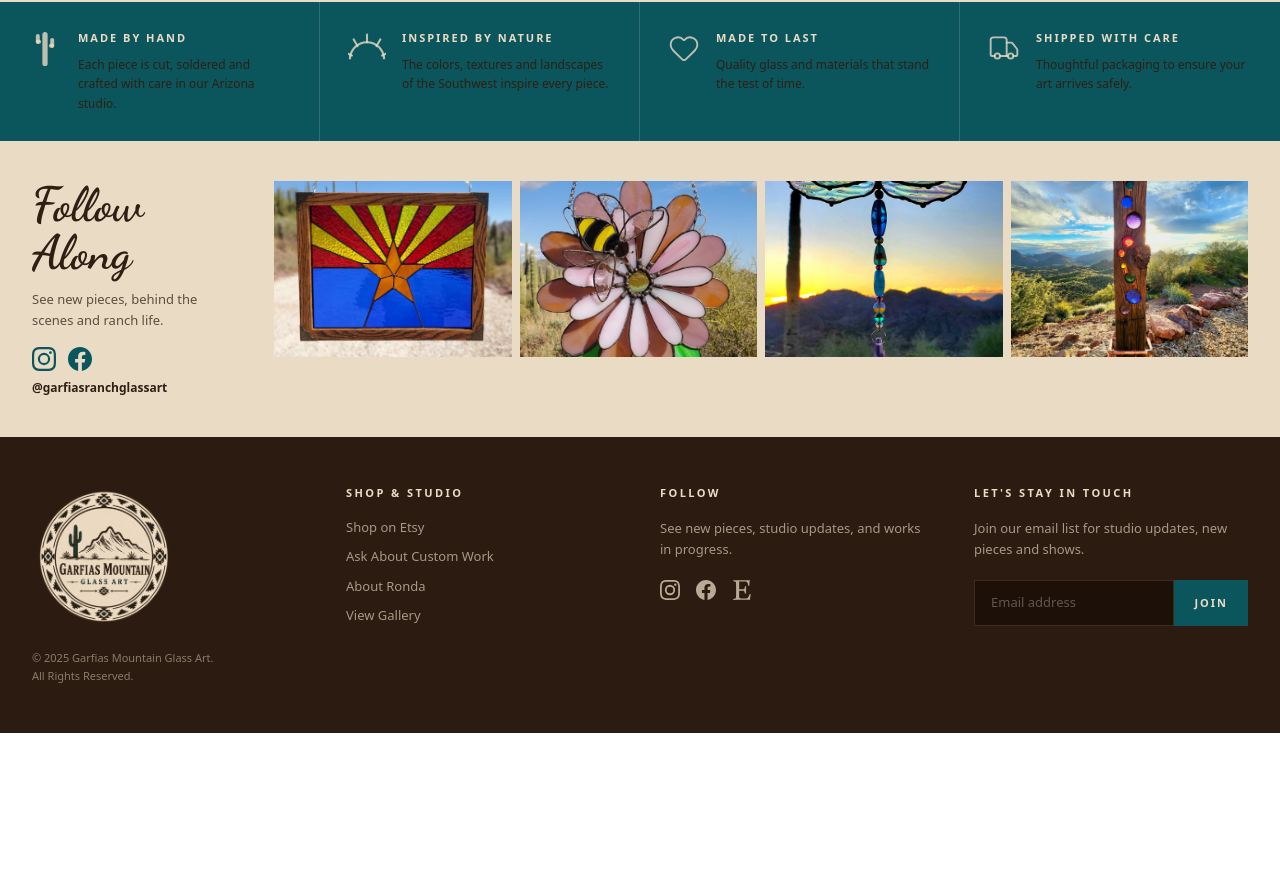
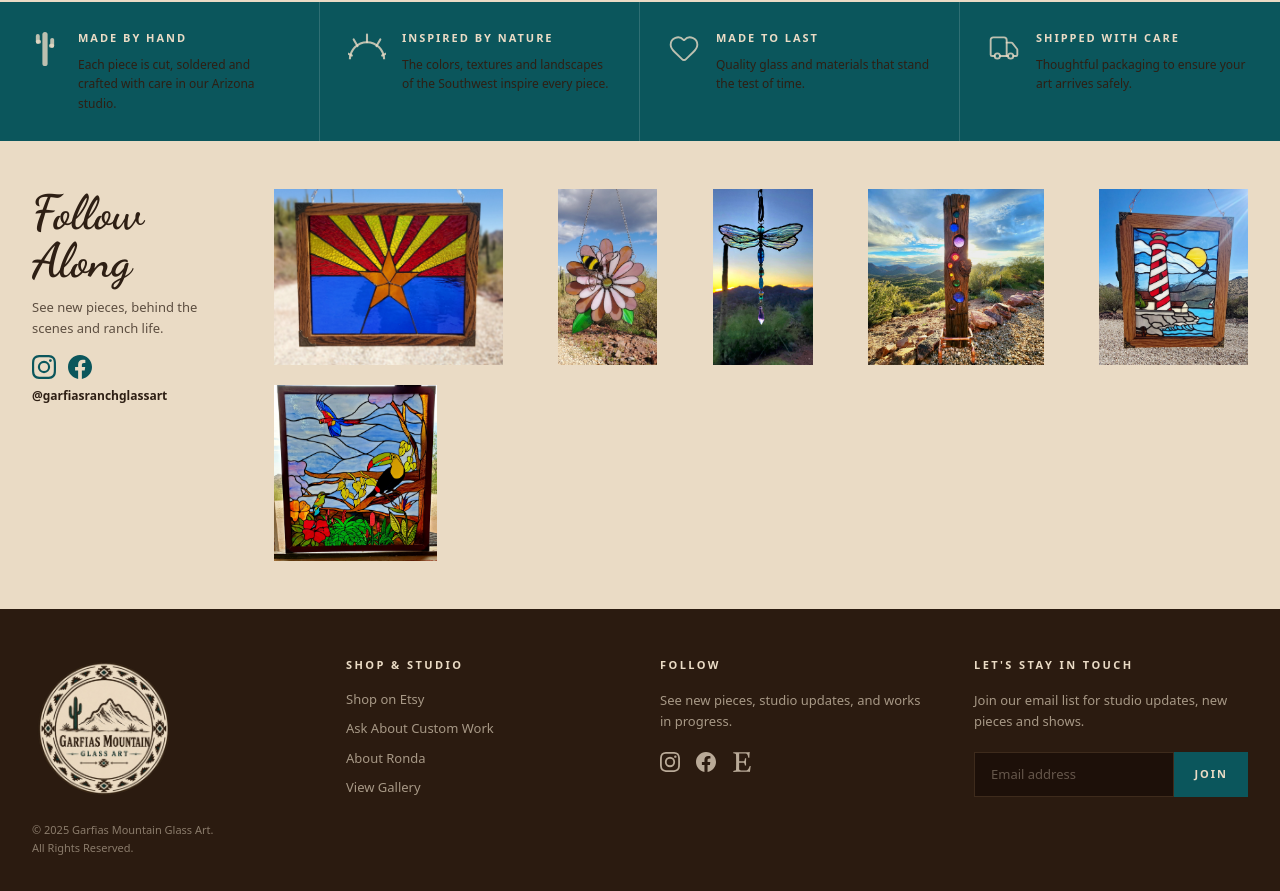
Before and after one commit to nmswainston/garfias-glass, a React (Vite) app: page / in a window 1280 px wide. Shown: the part 2308-3199 px from the top of the page. Before the commit the page ends 3041 px from the top, so only its background shows below. Built offline with nearby package versions, Linux system fonts and the light colour scheme; a web font is replaced by a local one.

Commit message:
Refine follow along gallery layout

```diff
--- a/src/GarfiasRanchHomepage.tsx
+++ b/src/GarfiasRanchHomepage.tsx
@@ -30,6 +30,8 @@ const galleryImages = [
   { src: "/bee-flower1.jpg", alt: "Bee and flower stained glass suncatcher" },
   { src: "/dragonfly2.jpg", alt: "Dragonfly glass suncatcher at sunset" },
   { src: "/plank1.jpg", alt: "Wood and stained glass garden art" },
+  { src: "/lighthouse1.jpg", alt: "Lighthouse stained glass panel" },
+  { src: "/tropical-scene.jpg", alt: "Tropical bird stained glass panel" },
 ];
 
 // ─── Logo (image-based) ───────────────────────────────────────────────────────
@@ -585,7 +587,7 @@ export default function GarfiasRanchHomepage() {
       </section>
 
       {/* Follow Along */}
-      <section id="gallery" className="bg-[#eadbc5] px-8 py-10 reveal scroll-mt-24">
+      <section id="gallery" className="bg-[#eadbc5] px-8 py-12 scroll-mt-24">
         <div className="mx-auto max-w-7xl flex flex-col lg:flex-row gap-8 items-start">
           <div className="shrink-0 lg:w-[210px]">
             <h2
@@ -607,13 +609,13 @@ export default function GarfiasRanchHomepage() {
             </div>
             <p className="mt-2 text-[12px] font-bold text-[#2e1f14]">@garfiasranchglassart</p>
           </div>
-          <div className="flex-1 grid grid-cols-2 gap-2 md:grid-cols-4">
+          <div className="flex flex-1 flex-wrap items-center justify-center gap-x-5 gap-y-5 lg:justify-between">
             {galleryImages.map((image) => (
               <img
                 key={image.src}
                 src={image.src}
                 alt={image.alt}
-                className="h-44 w-full object-cover hover:opacity-90 transition-opacity cursor-pointer"
+                className="h-32 w-auto max-w-[46%] object-contain transition-transform duration-500 hover:scale-[1.025] sm:h-40 sm:max-w-none lg:h-44"
               />
             ))}
           </div>
```
